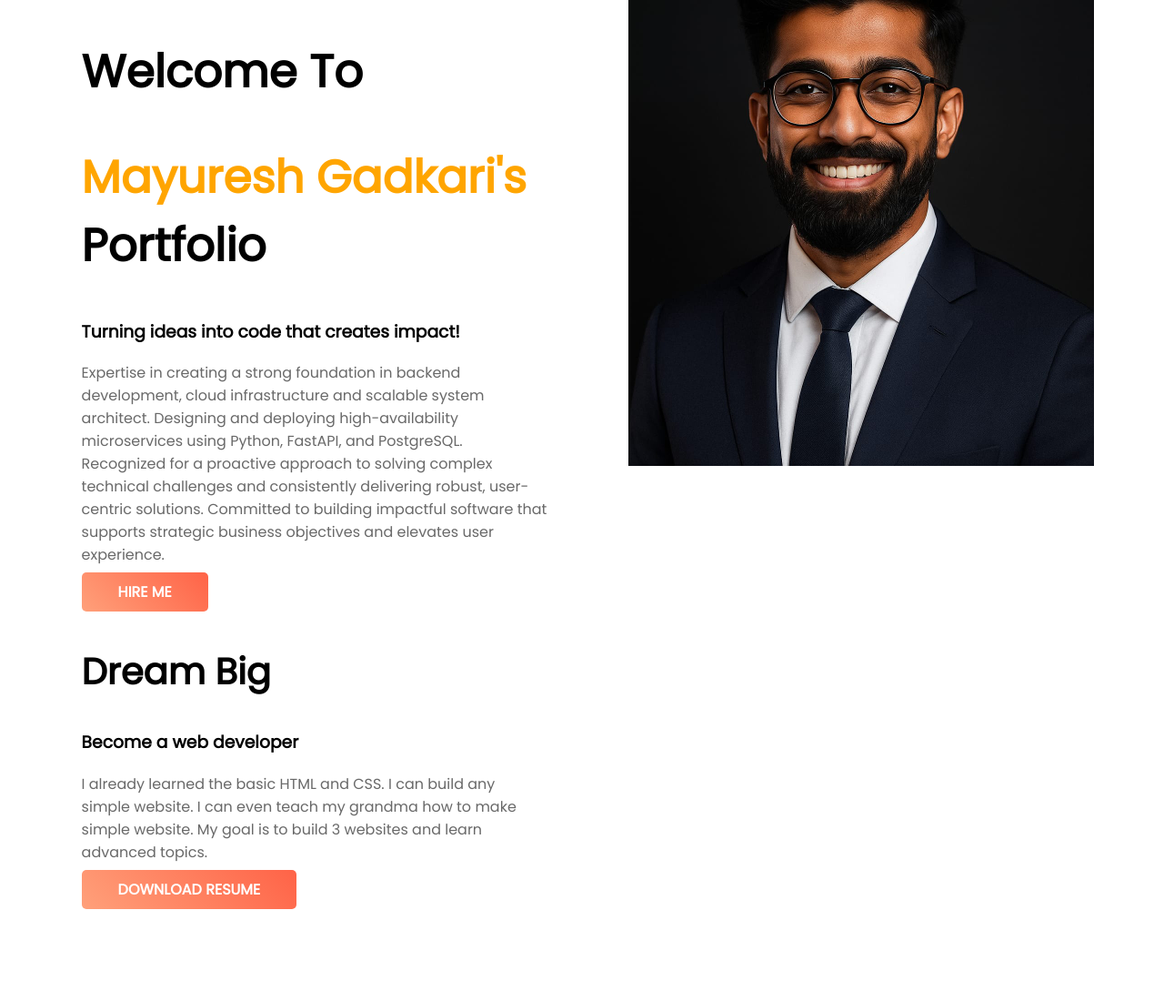
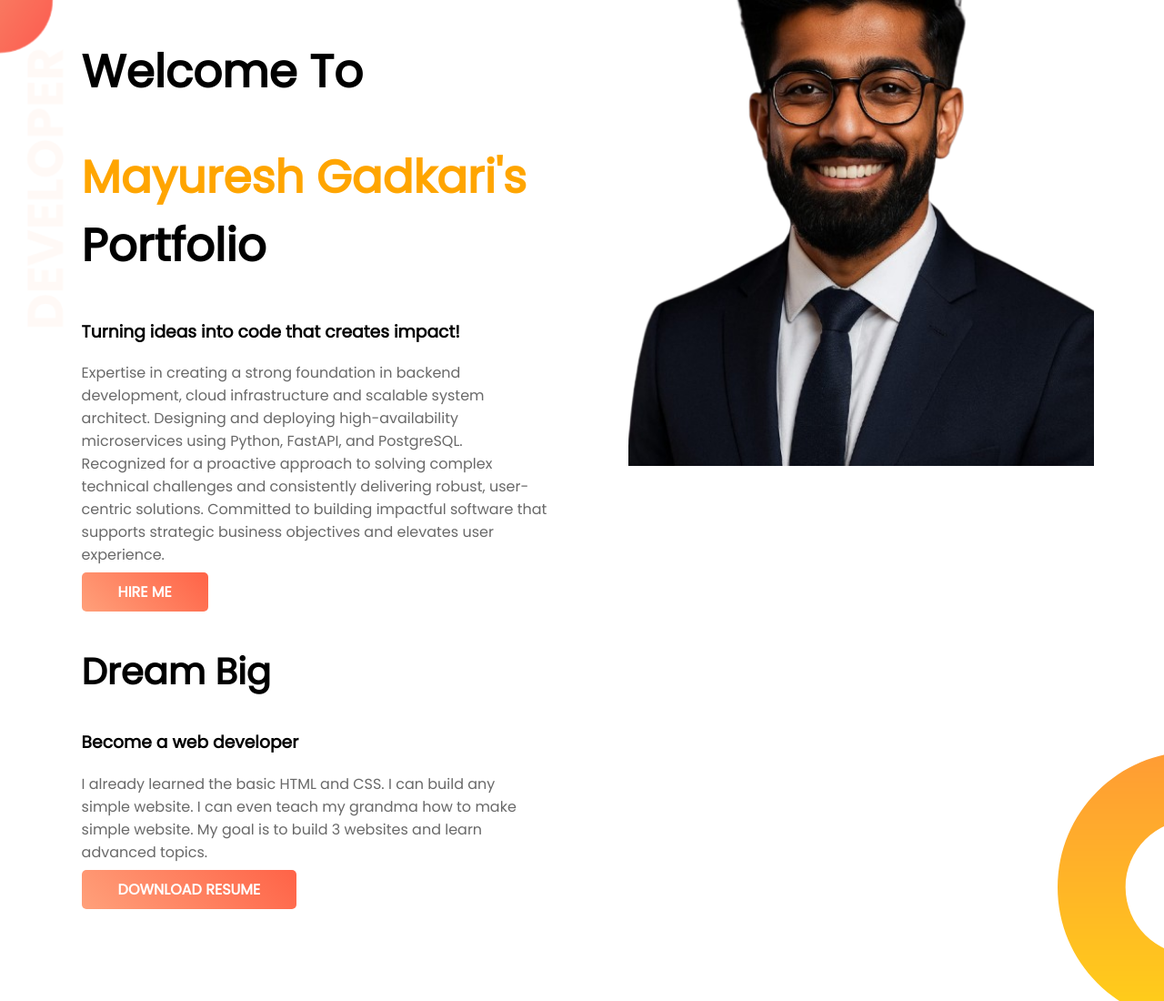
Before and after one commit to MayureshGadkari/MayureshGadkari.github.io, a plain HTML site: page index.html in a window 1280 px wide. Shown: the top 1100 px of the page at 91% size. Drawn offline with Linux system fonts and the light colour scheme.

Commit message:
Added Png files

```diff
--- a/index.html
+++ b/index.html
@@ -21,7 +21,7 @@ software that supports strategic business objectives and elevates user experienc
             <a class="anchor-button" target="_blank" href="https://www.linkedin.com/in/mayuresh-gadkari/">HIRE ME</a>
         </div>
         <div class="half-width">
-            <img src="images/mayuresh_portfolio.jpeg" alt="">
+            <img src="images/mayuresh_portfolio-removebg-preview.png" alt="">
         </div>
     </section>
     <section class="dream-area">
--- a/style.css
+++ b/style.css
@@ -68,3 +68,5 @@ h2{
 footer p{
     text-align: center;
 }
+
+/* This is a comment in CSS */
```
Also changed, not shown: images/dream-bg.png (added), images/exp-bg.png (added), images/mayuresh_portfolio-removebg-preview.png (added), images/top-banner.png (added).
